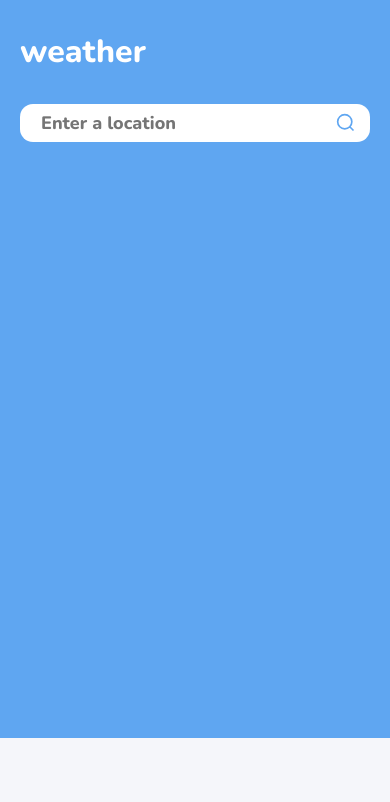
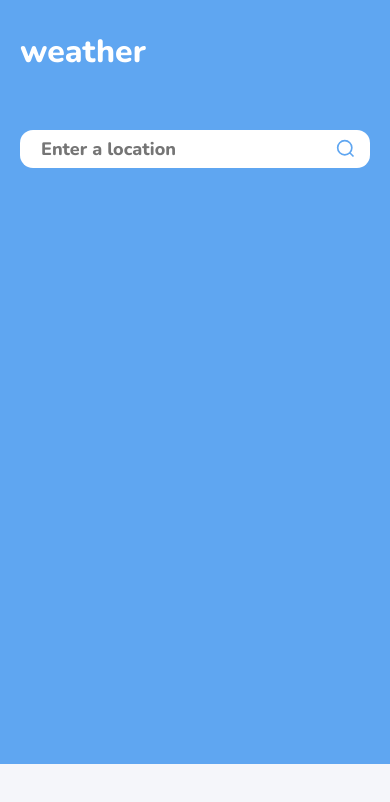
Before and after one commit to elnino97/weather-app, a React (Create React App) app: page / in a window 390 px wide. Shown: the top 802 px of the page. Built offline with nearby package versions, Linux system fonts and the light colour scheme; the HTML template or start-up script is replaced by a standard one.

Commit message:
fix for chrome input bug

```diff
--- a/src/Components/Header.module.css
+++ b/src/Components/Header.module.css
@@ -15,6 +15,7 @@
   .weather__header {
     padding: 0 20px;
     background: #5fa6f1;
+    height: 13vh;
   }
   .weather__header h1 {
     padding-left: 0;
```
